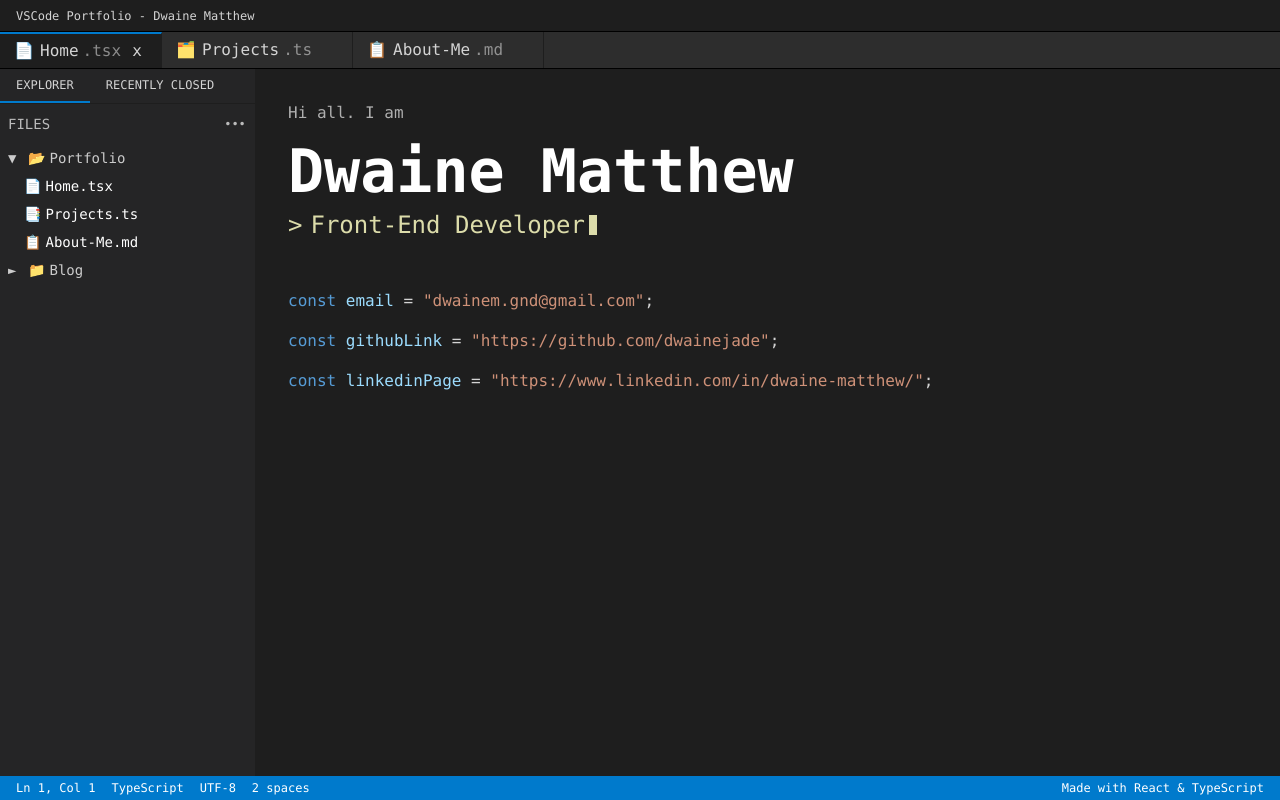
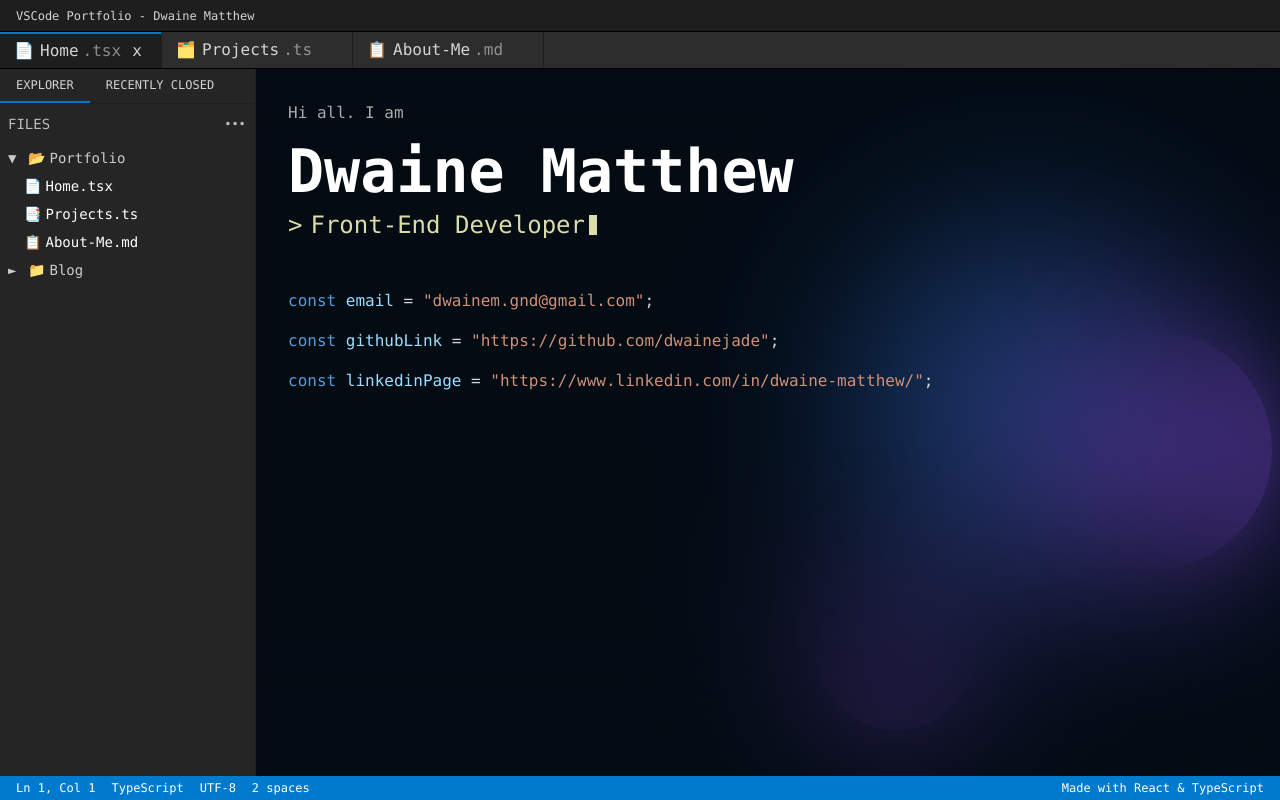
Before and after one commit to dwainejade/vsc-portfoio, a React (Vite) app: page / in a window 1280 px wide. Built offline with nearby package versions, Linux system fonts and the light colour scheme.

Commit message:
fix home screen bg

```diff
--- a/src/components/BackgroundManager.tsx
+++ b/src/components/BackgroundManager.tsx
@@ -1,5 +1,4 @@
 // src/components/BackgroundManager.tsx
-import React, { useEffect } from 'react';
 import ShowerGlassCircles from './ShowerGlassCircles';
 import useStore from '../stores/useStore';
 import backgroundConfigs, { PageId } from '../config/backgroundConfigs';
@@ -15,15 +14,10 @@ const BackgroundManager: React.FC = () => {
     currentConfig = backgroundConfigs[activeTabId as PageId];
   }
 
-  useEffect(() => {
-    console.log('Active tab changed to:', activeTabId);
-    console.log('Using background config:', currentConfig);
-  }, [activeTabId, currentConfig]);
-
   return (
     <ShowerGlassCircles
       width="100%"
-      height="100%"
+      height="1000px"
       backgroundColor={currentConfig.backgroundColor}
       glassBlur={currentConfig.glassBlur}
       glassOpacity={currentConfig.glassOpacity}
--- a/src/components/content/HomeContent.tsx
+++ b/src/components/content/HomeContent.tsx
@@ -75,7 +75,7 @@ const HomeContent: React.FC = () => {
   }, []);
 
   return (
-    <div className="flex h-full vscode-bg">
+    <div className="flex h-full ">
       <div className="p-8 font-mono text-left max-w-3xl w-full">
         <div className="mb-6 vscode-text">
           <p className="mb-4 opacity-80">Hi all. I am</p>
--- a/src/config/backgroundConfigs.ts
+++ b/src/config/backgroundConfigs.ts
@@ -15,25 +15,33 @@ interface BackgroundConfig {
 // Define configurations for each page
 const backgroundConfigs: Record<string, BackgroundConfig> = {
   home: {
-    backgroundColor: '#222',
+    backgroundColor: '#061626',
     glassBlur: 80,
-    glassOpacity: 0.2,
+    glassOpacity: 0.5,
     predefinedCircles: [
       {
-        x: '30%',
+        x: '80%',
         y: '40%',
-        radius: 180,
+        radius: 160,
         color: '#3b82f6', // Blue
         opacity: 0.6,
-        blurAmount: 60
+        blurAmount: 160
       },
       {
         x: '70%',
-        y: '60%',
-        radius: 100,
+        y: '65%',
+        radius: 80,
         color: '#8b5cf6', // Purple
         opacity: 0.5,
         blurAmount: 70
+      },
+      {
+        x: '90%',
+        y: '45%',
+        radius: 120,
+        color: '#8b5cff', // Purple
+        opacity: 0.8,
+        blurAmount: 60
       }
     ]
   },
@@ -44,7 +52,7 @@ const backgroundConfigs: Record<string, BackgroundConfig> = {
     glassOpacity: 0.15,
     predefinedCircles: [
       {
-        x: '25%',
+        x: '95%',
         y: '30%',
         radius: 160,
         color: '#22c55e', // Green
@@ -68,7 +76,7 @@ const backgroundConfigs: Record<string, BackgroundConfig> = {
     glassOpacity: 0.15,
     predefinedCircles: [
       {
-        x: '20%',
+        x: '70%',
         y: '60%',
         radius: 150,
         color: '#f59e0b', // Amber
```
